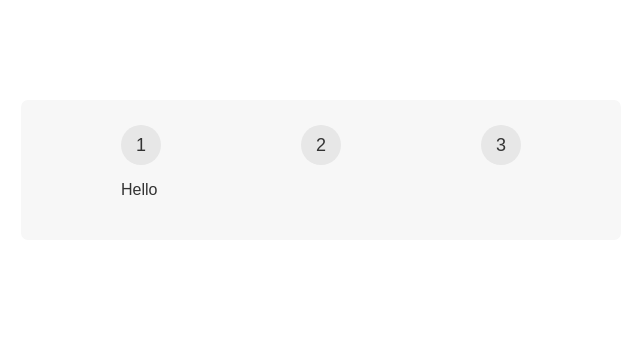
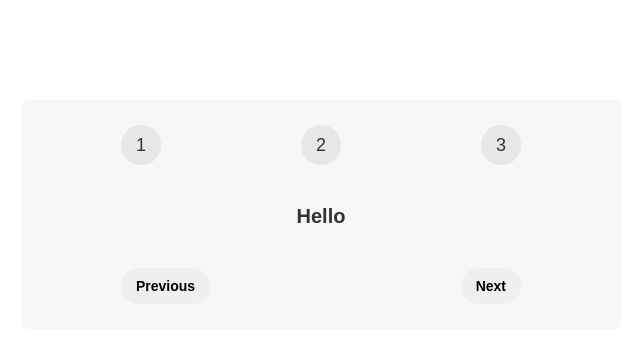
Before and after one commit to ATOROYO/04-steps, a React (Create React App) app: page / in a window 1280 px wide. Shown: the top 342 px of the page, without its empty margins (319-959 px from the left). Built offline with nearby package versions, Linux system fonts and the light colour scheme.

Commit message:
Add buttons for navigation and update greeting paragraph styling

```diff
--- a/src/App.js
+++ b/src/App.js
@@ -7,7 +7,12 @@ export default function App() {
         <div>3</div>
       </div>
 
-      <p>Hello</p>
+      <p className="message">Hello</p>
+
+      <div className="buttons">
+        <button>Previous</button>
+        <button>Next</button>
+      </div>
     </div>
   );
 }
```
